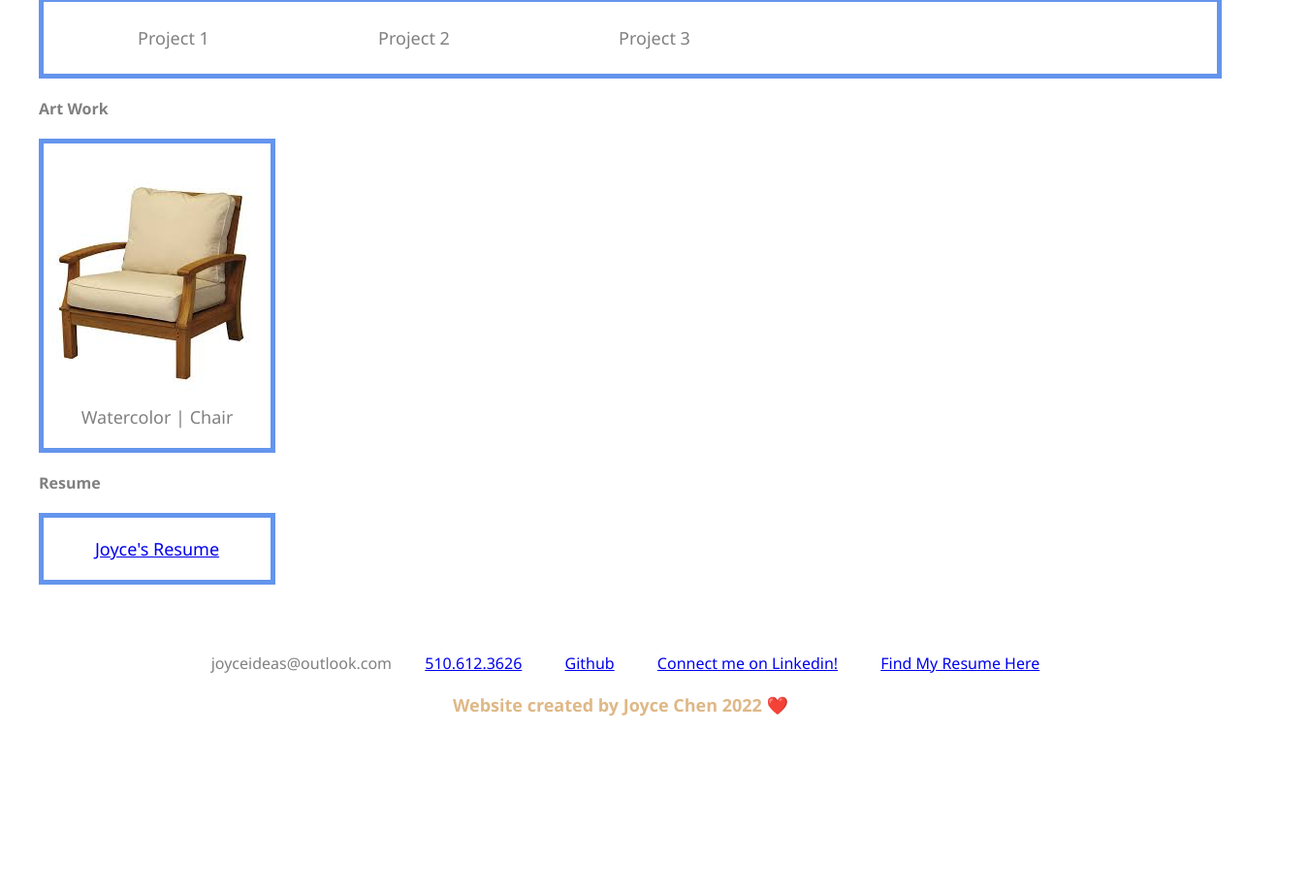
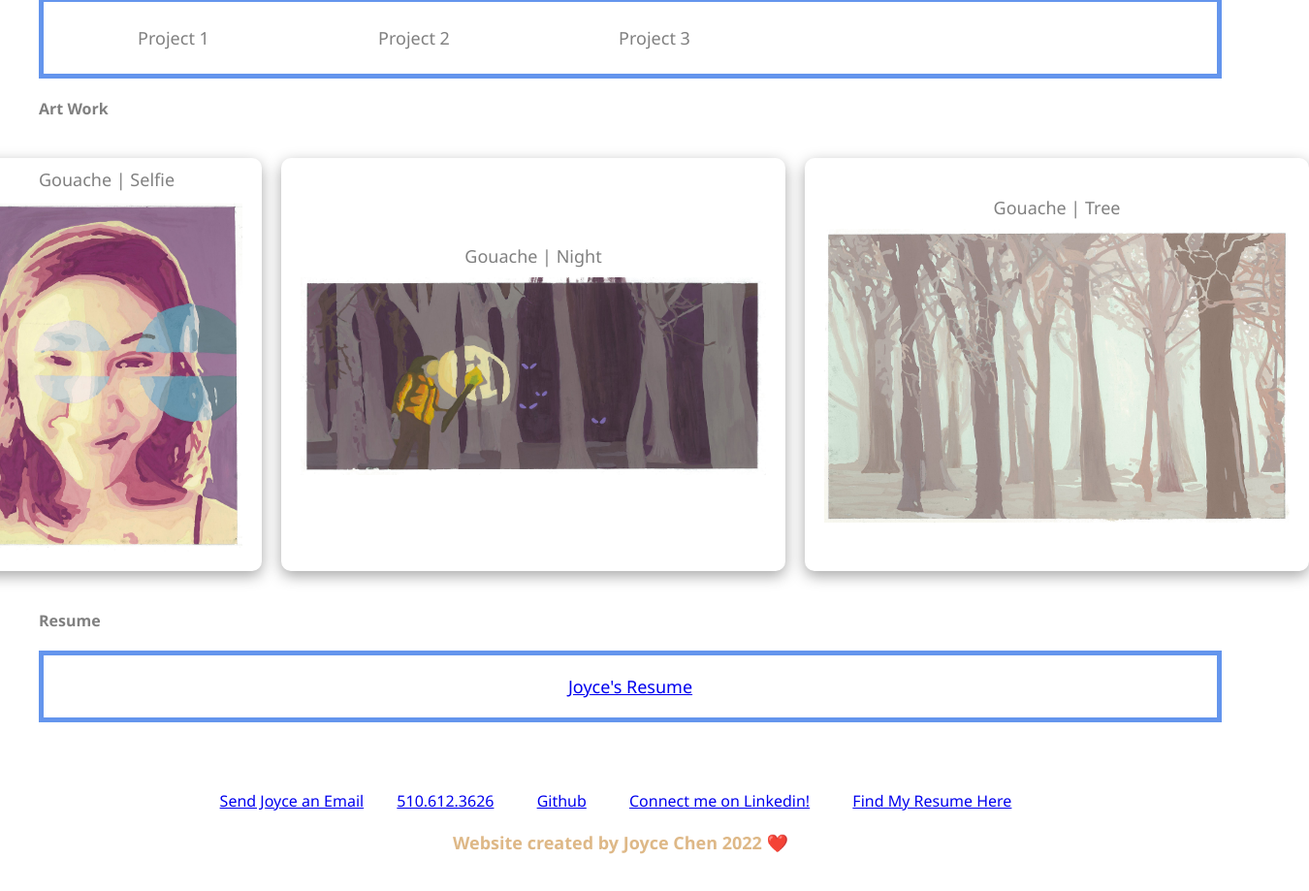
Before and after one commit to Joyce750526/joycechen-portfolio-website, a plain HTML site: page index.html in a window 1280 px wide. Shown: the part 914-1833 px from the top of the page at 97% size, 1350 px wide, since content can reach past the window. Before the commit the page ends 1713 px from the top, so only its background shows below. Drawn offline with Linux system fonts and the light colour scheme.

Commit message:
updating html css code

```diff
--- a/assets/css/style.css
+++ b/assets/css/style.css
@@ -103,11 +103,22 @@ header h2 {
   margin: 10px;
 }
 
-.flex-container-c, .flex-container-d {
+.flex-container-c {
+  display: flex;
+  flex-wrap: unwrap;
+  width: 100%;
+  margin: 10px;
+  padding: 10px;
+  font-size: large;
+  text-align: center;
+  flex-direction: row;
+  justify-content: center;
+}
+.flex-container-d {
   border: 5px solid cornflowerblue;
   display: flex;
   flex-wrap: unwrap;
-  width: 20%;
+  width: 100%;
   margin: 10px;
   padding: 10px;
   font-size: large;
@@ -140,7 +151,35 @@ section {
   padding: 0;
   margin: 0%;
 }
+.art-image-a img {
+  width: 300px;
+  border-radius: 10px;
+  margin: ;
+}
 
+.art-image-b {
+  display: flex;
+  border-radius: 10px;
+  flex-direction: column;
+  justify-content: center;
+  margin: 10px;
+  box-shadow: rgba(0, 0, 0, 0.35) 0px 5px 15px;
+}
+
+.art-image-a {
+  display: flex;
+  border-radius: 10px;
+  flex-direction: column;
+  justify-content: center;
+  margin: 10px;
+  box-shadow: rgba(0, 0, 0, 0.35) 0px 5px 15px;
+}
+
+
+
+.art-image-b img {
+  width: 500px;
+}
 .project {
   height: 300px;
   width: 100%;
--- a/index.html
+++ b/index.html
@@ -28,7 +28,7 @@
 
 
   <main>
-    <section class="about-me">
+    <section class="about-me" id="about-me">
       <h2>About Me</h2>
       <p>Hello, I'm Joyce. I'm original from Taipei city, Taiwan. Joyce Chen was born in Taipei city, Taiwan. In her
         childhood, she was inspired by one of her family members in the architecture industry. This brought her to study
@@ -49,7 +49,7 @@
       </p>
     </section>
 
-    <section class="project">
+    <section class="project" id="work">
       <h2>Work</h2>
       <p>
       <h4>Weekly Challenges</h4>
@@ -68,9 +68,11 @@
 
       <h4>Art Work</h4>
       <ul class="flex-container-c">
-        <span> <img src="/assets/images/gouache-chair.jpg">Watercolor | Chair</a></span>
+        <a class="art-image-a">Gouache | Selfie<img src="/assets/images/gouache-selfi.jpg"></a>
+        <a class="art-image-b">Gouache | Night<img src="/assets/images/gouache-night.jpg"></a>
+        <a class="art-image-b">Gouache | Tree<img src="/assets/images/gouache-tree.jpg"></a>
       </ul>
-      <h4>Resume</h4>
+      <h4 id="resume">Resume</h4>
       <ul class="flex-container-d">
         <span> <a href="/assets/images/joyce -resume.pdf">Joyce's Resume</a></span>
 
@@ -78,9 +80,9 @@
       </p>
 
 
-      <footer class="contact-me">
+      <footer class="contact-me" id="contact-me">
         <p>
-          <span> <a href="#mailto: joyceideas@outlook.com"></a>joyceideas@outlook.com</span>
+          <a href="mailto:joyceideas@outlook.com">Send Joyce an Email</a>
           <span> <a href="#phone-number">510.612.3626</a></span>
           <span> <a href="https://github.com/Joyce750526">Github</a></span>
           <span> <a href="https://www.linkedin.com/feed/?trk=joogle">Connect me on Linkedin!</a></span>
```
